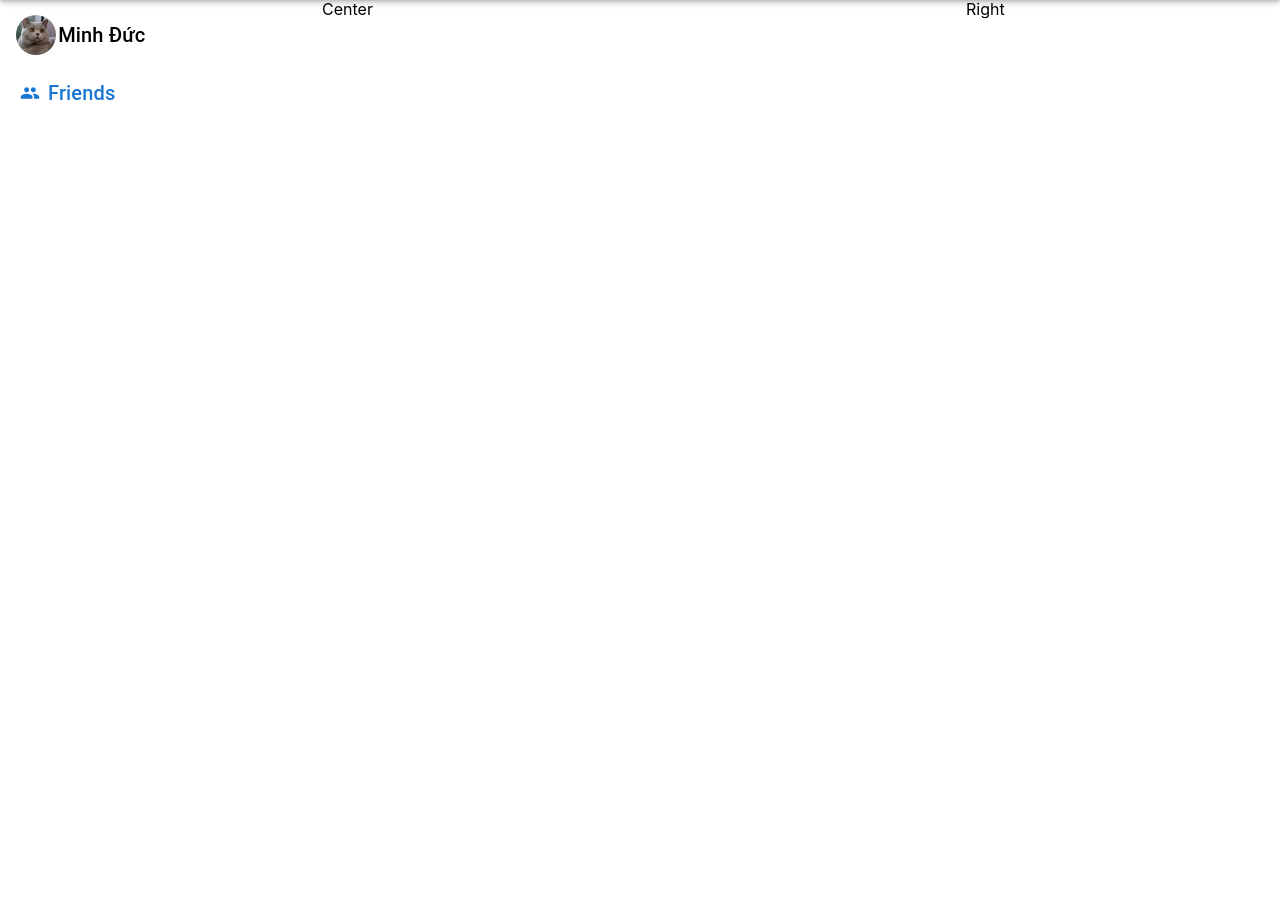
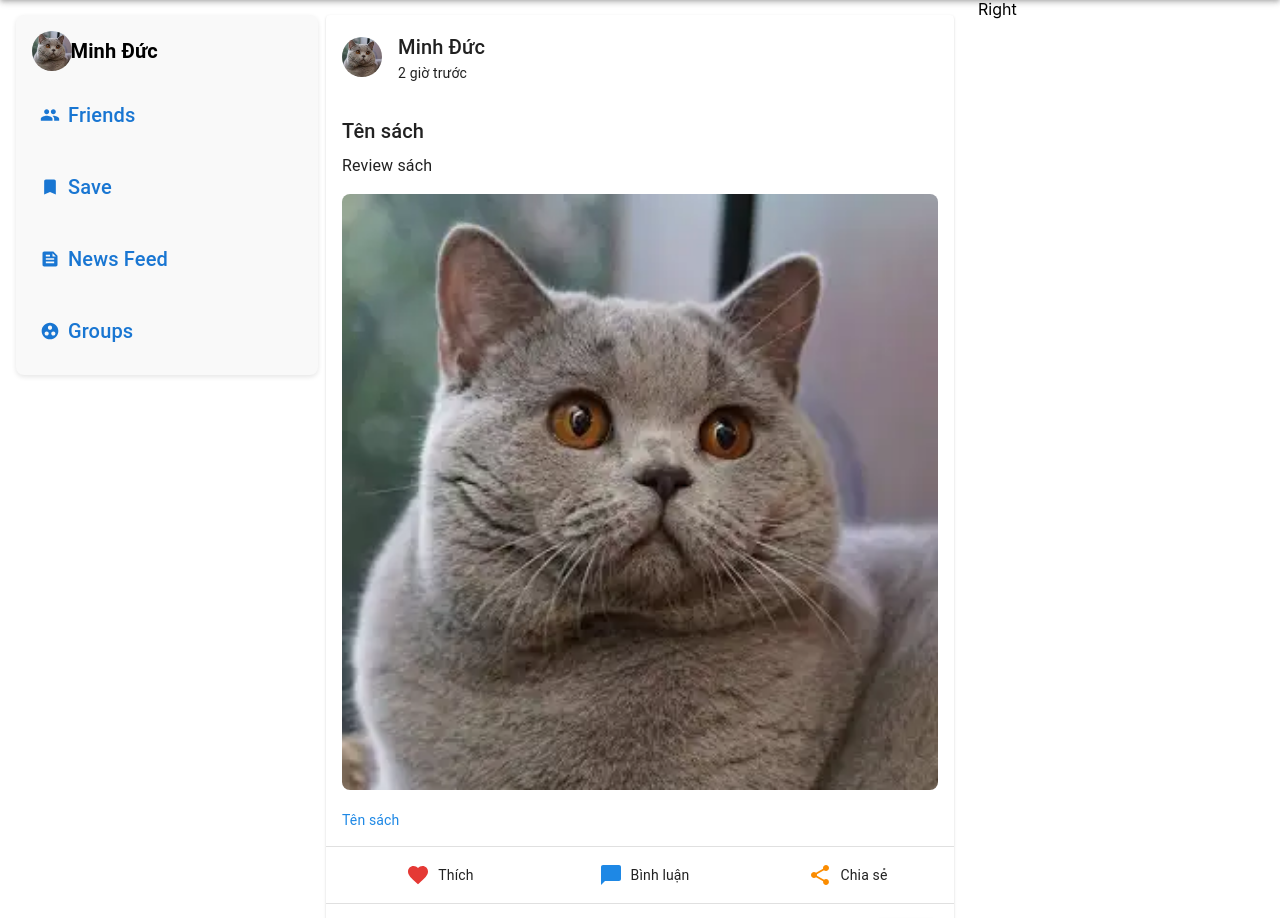
Before and after one commit to book-social-network/front_end, a React (Create React App) app: page / in a window 1280 px wide. Shown: the part 65-983 px from the top of the page. Before the commit the page ends 800 px from the top, so only its background shows below. Built offline with nearby package versions, Linux system fonts and the light colour scheme.

Commit message:
update layout

```diff
--- a/src/App.js
+++ b/src/App.js
@@ -9,7 +9,7 @@ function App() {
   return (
     <div>
       <Header />
-      <Grid container spacing={1}>
+      <Grid container spacing={3}>
         <Grid item xs={0} sm={3}>
           <LeftContainer />
         </Grid>
--- /dev/null
+++ b/src/css/centerContainer.css
@@ -0,0 +1,54 @@
+.center-container-card {
+    background-color: #f9f9f9;
+    border-radius: 8px;
+    box-shadow: 0 4px 8px rgba(0, 0, 0, 0.1);
+  }
+
+  .avatar {
+    cursor: pointer;
+  }
+
+  .card-title {
+    font-weight: bold;
+    cursor: pointer;
+  }
+
+  .book-cover {
+    width: 100%;
+    border-radius: 8px;
+    margin-top: 10px;
+  }
+
+  .book-link {
+    color: #1e88e5;
+    text-decoration: none;
+  }
+
+  .book-link:hover {
+    text-decoration: underline;
+  }
+
+  .card-actions {
+    justify-content: space-around;
+  }
+
+  .icon-button {
+    transition: background-color 0.2s;
+  }
+
+  .icon-button:hover {
+    background-color: rgba(0, 0, 0, 0.1);
+  }
+
+  .comment-input {
+    background-color: #fff;
+    border-radius: 4px;
+  }
+
+  .send-button {
+    text-transform: none;
+  }
+
+  .comment-user {
+    font-weight: bold;
+  }
--- a/src/css/leftContainer.css
+++ b/src/css/leftContainer.css
@@ -0,0 +1,25 @@
+.left-container {
+    margin: 16px;
+    align-content: start;
+    align-items: flex-start;
+    background-color: #f9f9f9;
+    border-radius: 8px;
+    box-shadow: 0 2px 5px rgba(0, 0, 0, 0.1);
+    padding: 16px;
+  }
+
+  .left-container .button {
+    justify-content: flex-start;
+    text-align: left;
+    padding: 12px;
+    margin-top: 16px;
+  }
+
+  .left-container .button:hover {
+    background-color: #e3f2fd;
+    border-radius: 4px;
+  }
+
+  .left-container .avatar {
+    margin-right: 16px;
+  }
--- a/src/layout/User/CenterContainer.jsx
+++ b/src/layout/User/CenterContainer.jsx
@@ -1,13 +1,186 @@
-import React from "react";
-import Avatar from "../../assets/images/MeoAnhLongNgan.webp";
-import { Container} from "@mui/material";
-import Grid from "@mui/material"
-function CenterContainer(){
-    return(
-        <div>
-            Center
-        </div>
-    )
+import React, { useState } from "react";
+import Logo from "../../assets/images/MeoAnhLongNgan.webp";
+import {
+  Grid,
+  Avatar,
+  Typography,
+  Card,
+  CardHeader,
+  CardContent,
+  CardActions,
+  IconButton,
+  Button,
+  Divider,
+  TextField,
+} from "@mui/material";
+import { Favorite, ChatBubble, Share } from "@mui/icons-material";
+import AvatarUser from "../../assets/images/MeoAnhLongNgan.webp";
+import "../../css/centerContainer.css";
+
+function CenterContainer() {
+  const [comments, setComments] = useState([]);
+  const [newComment, setNewComment] = useState("");
+
+  const handleAddComment = () => {
+    if (newComment) {
+      setComments([...comments, { text: newComment, user: "Minh Đức" }]);
+      setNewComment("");
+    }
+  };
+
+  return (
+    <Grid container justifyContent="center" sx={{ marginTop: 2 }}>
+      <Grid item xs={12} md={12}>
+        <Card className="center-container-card">
+          <CardHeader
+            avatar={
+              <Avatar
+                alt="avatar user"
+                src={AvatarUser}
+                className="avatar"
+              />
+            }
+            title={
+              <Typography
+                variant="h6"
+                className="card-title"
+              >
+                Minh Đức
+              </Typography>
+            }
+            subheader={<Typography variant="body2">2 giờ trước</Typography>}
+          />
+
+          <CardContent>
+            <Typography variant="h6" gutterBottom>
+              Tên sách
+            </Typography>
+            <Typography variant="body1" gutterBottom>
+              Review sách
+            </Typography>
+            <img
+              src={Logo}
+              alt="Book cover"
+              className="book-cover"
+            />
+            <Typography variant="body2" sx={{ marginTop: 2 }}>
+              <a
+                href="https://www.goodreads.com/"
+                target="_blank"
+                rel="noopener noreferrer"
+                className="book-link"
+              >
+                Tên sách
+              </a>
+            </Typography>
+          </CardContent>
+
+          <Divider />
+
+          <CardActions disableSpacing className="card-actions"> {/* Apply CSS class */}
+            <Grid container alignItems="center" justifyContent="center">
+              <Grid item>
+                <IconButton
+                  aria-label="like"
+                  color="primary"
+                  className="icon-button"
+                >
+                  <Favorite sx={{ color: "#e53935" }} />
+                </IconButton>
+              </Grid>
+              <Grid item>
+                <Typography variant="body2">Thích</Typography>
+              </Grid>
+            </Grid>
+
+            <Grid container alignItems="center" justifyContent="center">
+              <Grid item>
+                <IconButton
+                  aria-label="comment"
+                  color="primary"
+                  className="icon-button"
+                >
+                  <ChatBubble sx={{ color: "#1e88e5" }} />
+                </IconButton>
+              </Grid>
+              <Grid item>
+                <Typography variant="body2">Bình luận</Typography>
+              </Grid>
+            </Grid>
+
+            <Grid container alignItems="center" justifyContent="center">
+              <Grid item>
+                <IconButton
+                  aria-label="share"
+                  color="primary"
+                  className="icon-button"
+                >
+                  <Share sx={{ color: "#fb8c00" }} />
+                </IconButton>
+              </Grid>
+              <Grid item>
+                <Typography variant="body2">Chia sẻ</Typography>
+              </Grid>
+            </Grid>
+          </CardActions>
+
+          <Divider />
+
+          <CardContent>
+            <Grid container alignItems="center" spacing={2}>
+              <Grid item>
+                <Avatar alt="avatar user" src={AvatarUser} />
+              </Grid>
+              <Grid item xs>
+                <TextField
+                  fullWidth
+                  value={newComment}
+                  onChange={(e) => setNewComment(e.target.value)}
+                  variant="outlined"
+                  placeholder="Viết bình luận..."
+                  size="small"
+                  className="comment-input"
+                />
+              </Grid>
+              <Grid item>
+                <Button
+                  variant="contained"
+                  color="primary"
+                  onClick={handleAddComment}
+                  className="send-button"
+                >
+                  Gửi
+                </Button>
+              </Grid>
+            </Grid>
+
+            <Grid container direction="column" sx={{ marginTop: 2 }}>
+              {comments.map((comment, index) => (
+                <Grid item key={index} sx={{ marginBottom: 2 }}>
+                  <Grid container spacing={1} alignItems="center">
+                    <Grid item>
+                      <Avatar alt="avatar user" src={AvatarUser} />
+                    </Grid>
+                    <Grid item>
+                      <Typography
+                        variant="subtitle1"
+                        className="comment-user"
+                      >
+                        {comment.user}
+                      </Typography>
+                    </Grid>
+                  </Grid>
+                  <Typography variant="body2" sx={{ marginLeft: 5 }}>
+                    {comment.text}
+                  </Typography>
+                </Grid>
+              ))}
+            </Grid>
+          </CardContent>
+        </Card>
+      </Grid>
+    </Grid>
+  );
 }
 
 export default CenterContainer;
--- a/src/layout/User/LeftContainer.jsx
+++ b/src/layout/User/LeftContainer.jsx
@@ -1,34 +1,75 @@
 import React from "react";
+import "../../css/leftContainer.css"; // Import CSS
 import AvatarUser from "../../assets/images/MeoAnhLongNgan.webp";
 import { Grid, Avatar, Typography, Button } from "@mui/material";
-import { Group } from "@mui/icons-material";
+import { Group, Bookmark, Feed, GroupWork } from "@mui/icons-material";
 
 function LeftContainer() {
-
   return (
-    <Grid
-      container
-      margin={2}
-      sx={{ alignContent: "start", alignItems: "center" }}
-    >
-      {/* User Info */}
-      <Grid xs={12} sx={{ display: "flex", alignItems: "center" }}>
-        <Grid item marginRight={2} xs={1}>
+    <Grid container className="left-container">
+      <Grid item xs={12} sx={{ display: "flex", alignItems: "center" }}>
+        <Grid item className="avatar" xs={1}>
           <Avatar alt="avatar user" src={AvatarUser} />
         </Grid>
         <Grid item xs={10}>
-          <Typography variant="h6">Minh Đức</Typography>
+          <Typography variant="h6" sx={{ fontWeight: "bold" }}>
+            Minh Đức
+          </Typography>
         </Grid>
       </Grid>
-      <Grid xs={12} sx={{ marginTop: 2 }}>
+
+      {/* Friends Button */}
+      <Grid item xs={12}>
         <Button
           fullWidth
           color="primary"
           startIcon={<Group />}
-          sx={{ justifyContent: "flex-start", textAlign: "left" }}
+          className="button"
         >
-          <Typography variant="h6" sx={{ textTransform: 'none' }}>
+          <Typography variant="h6" sx={{ textTransform: "none" }}>
             Friends
+          </Typography>
+        </Button>
+      </Grid>
+
+      {/* Save Button */}
+      <Grid item xs={12}>
+        <Button
+          fullWidth
+          color="primary"
+          startIcon={<Bookmark />}
+          className="button"
+        >
+          <Typography variant="h6" sx={{ textTransform: "none" }}>
+            Save
+          </Typography>
+        </Button>
+      </Grid>
+
+      {/* News Feed Button */}
+      <Grid item xs={12}>
+        <Button
+          fullWidth
+          color="primary"
+          startIcon={<Feed />}
+          className="button"
+        >
+          <Typography variant="h6" sx={{ textTransform: "none" }}>
+            News Feed
+          </Typography>
+        </Button>
+      </Grid>
+
+      {/* Groups Button */}
+      <Grid item xs={12}>
+        <Button
+          fullWidth
+          color="primary"
+          startIcon={<GroupWork />}
+          className="button"
+        >
+          <Typography variant="h6" sx={{ textTransform: "none" }}>
+            Groups
           </Typography>
         </Button>
       </Grid>
```
